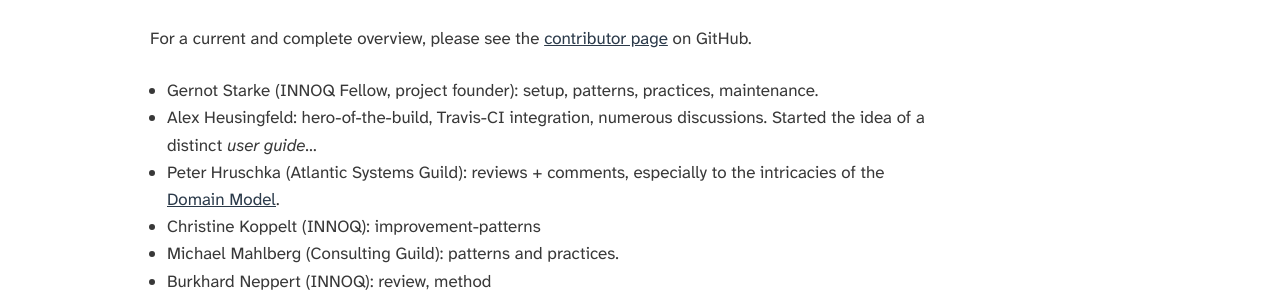
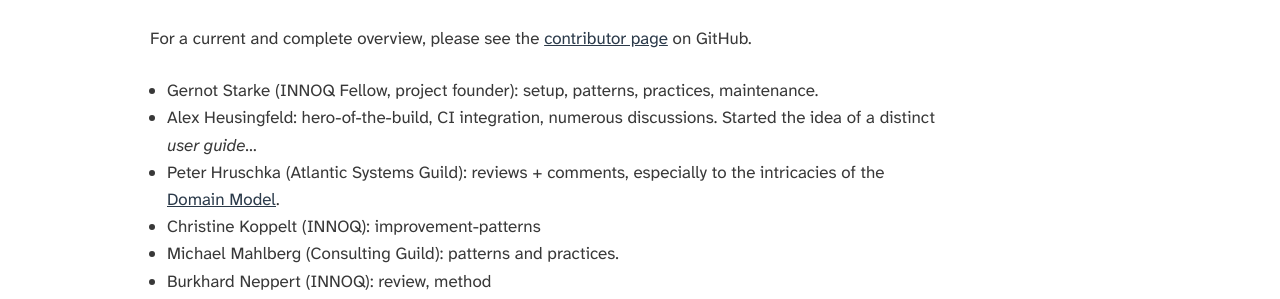
Before and after one commit to aim42/aim42.org-site, a Jekyll site: the page built from _pages/about.md, in a window 1280 px wide and 900 px high, scrolled down 622 px. Shown: the part 154-453 px from the top of the window. Built offline with Jekyll 4.4.1, drawn with Linux system fonts in a browser that asks for light colours.

Commit message:
Remove Travis mentions
Co-Authored-By: Claude Opus 5.5 <noreply@anthropic.com>

```diff
--- a/_pages/about.md
+++ b/_pages/about.md
@@ -26,7 +26,7 @@ life maintaining, evolving, fixing or enhancing existing (_legacy_) systems.
 For a current and complete overview, please see the [contributor page](https://github.com/aim42/aim42/graphs/contributors) on GitHub.
 
 * Gernot Starke (INNOQ Fellow, project founder): setup, patterns, practices, maintenance.
-* Alex Heusingfeld: hero-of-the-build, Travis-CI integration, numerous discussions. Started the idea of a distinct *user guide*…
+* Alex Heusingfeld: hero-of-the-build, CI integration, numerous discussions. Started the idea of a distinct *user guide*…
 * Peter Hruschka (Atlantic Systems Guild): reviews + comments, especially to the intricacies of the [Domain Model](/reference/domain-model/).
 * Christine Koppelt (INNOQ): improvement-patterns
 * Michael Mahlberg (Consulting Guild): patterns and practices.
```
Also changed, not shown: docs/superpowers/specs/2026-10-07-method-reference-merge-design.md (+1 -1 lines).
